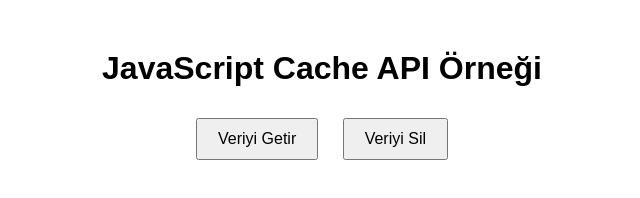
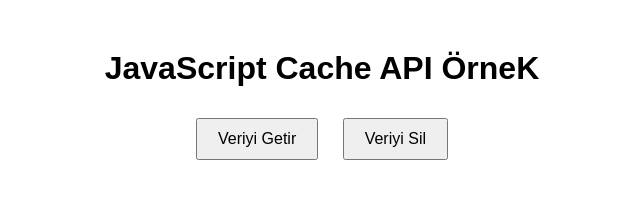
Before and after one commit to alperkilickaya/cache-example, a website: page index.html in a window 1280 px wide. Shown: the whole page, without its empty margins (318-958 px from the left). Drawn offline with Linux system fonts and the light colour scheme.

Commit message:
title değişti

```diff
--- a/index.html
+++ b/index.html
@@ -7,7 +7,7 @@
     <link rel="stylesheet" href="style.css" />
   </head>
   <body>
-    <h1>JavaScript Cache API Örneği</h1>
+    <h1>JavaScript Cache API ÖrneK</h1>
     <button id="fetch-data">Veriyi Getir</button>
     <button id="clear-cache">Veriyi Sil</button>
     <div id="output"></div>
```
